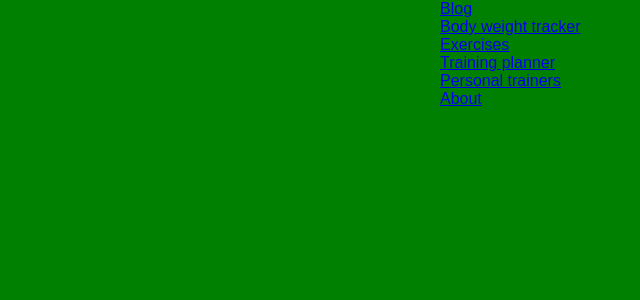
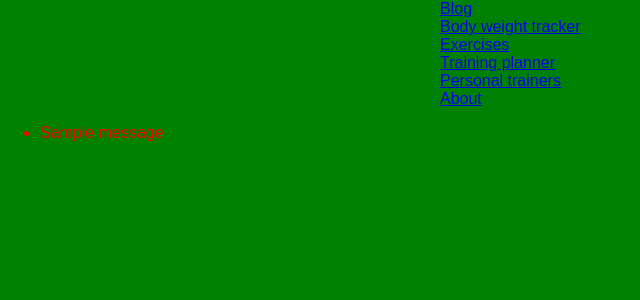
Before and after one commit to piotr-GG/fitness_tracker, a Flask app: page / in a window 1280 px wide. Shown: the part 126-426 px from the top of the page, without its empty margins (0-640 px from the left). Run offline with Flask 3, Linux system fonts and the light colour scheme; tables that the repository leaves empty hold one stand-in row (values such as "Sample post"); one stand-in notice (Sample message) is shown; parts of the project's set-up code (start-up, migrations or seed data) failed here and were passed over.

Commit message:
Added flashing messages to template HTML

```diff
--- a/ft_app/static/css/main.css
+++ b/ft_app/static/css/main.css
@@ -53,3 +53,7 @@ li a.navbar {
 li a.navbar:hover {
   background-color: #111;
 }
+
+ul.flashes {
+    color: red;
+}
--- a/ft_app/templates/index.html
+++ b/ft_app/templates/index.html
@@ -14,4 +14,13 @@
    <a href="{{ url_for('personal_trainers.index') }}">Personal trainers</a><br>
    <a href="{{ url_for('about.index') }}">About</a><br>
 </div>
+{% with messages = get_flashed_messages() %}
+   {% if messages %}
+      <ul class = "flashes">
+         {% for message in messages %}
+            <li>{{ message }}</li>
+         {% endfor %}
+      </ul>
+   {% endif %}
+{% endwith %}
 {% endblock %}
```
